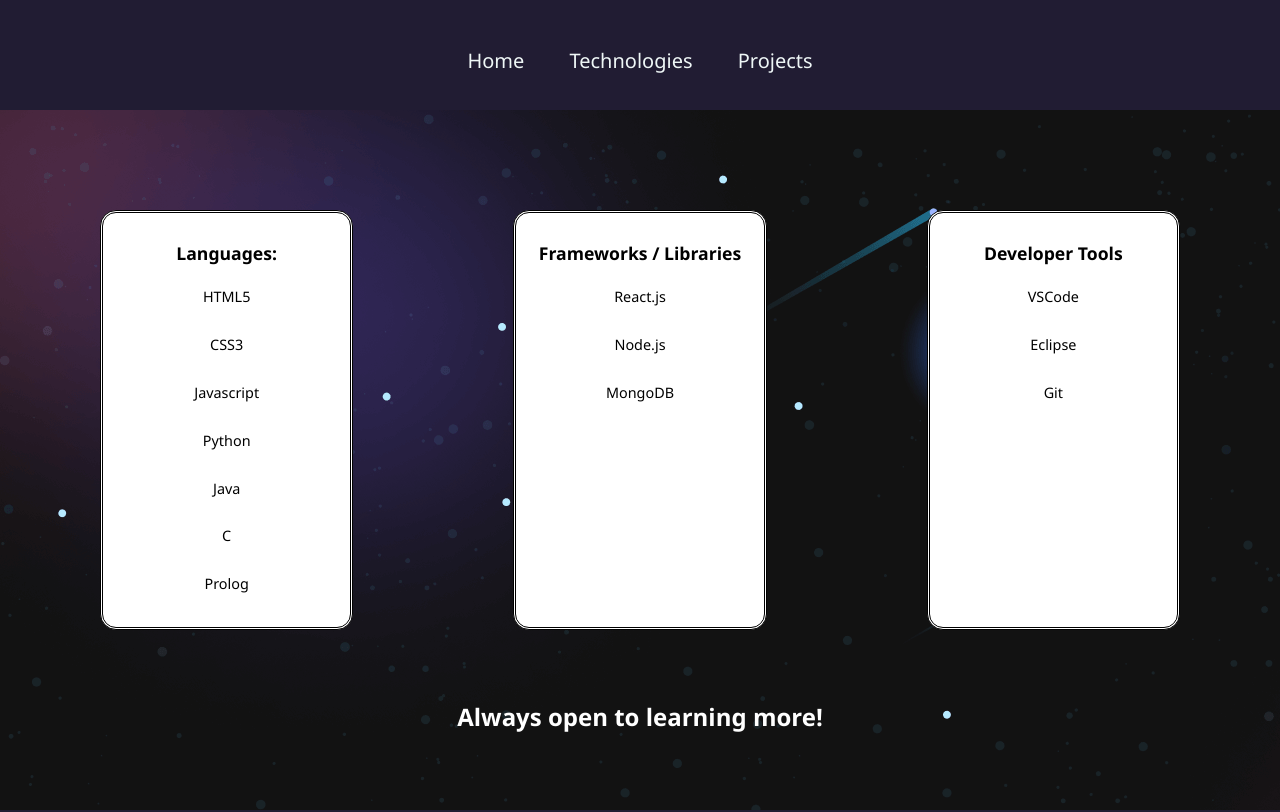
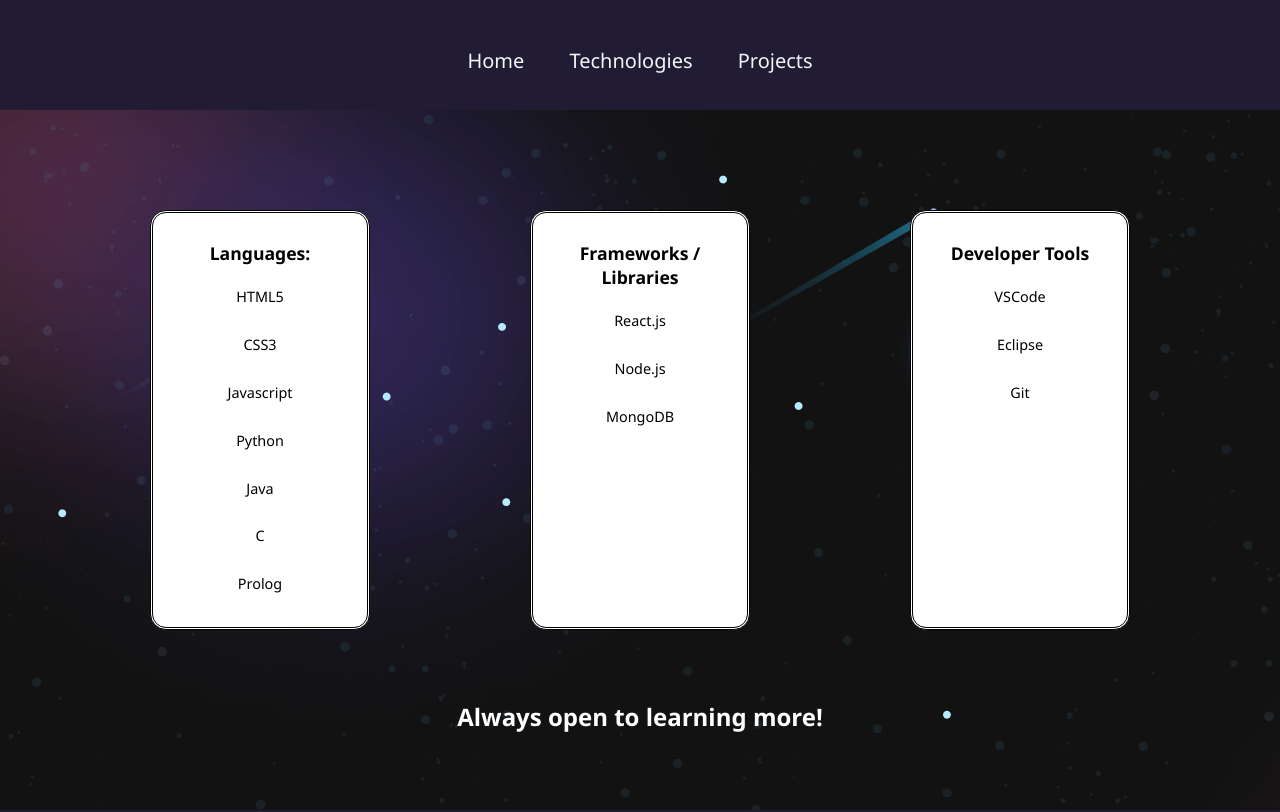
Before and after one commit to elyknehc/personal-website, a React (Create React App) app: page /technologies in a window 1280 px wide. Shown: the top 812 px of the page. Built offline with nearby package versions, Linux system fonts and the light colour scheme.

Commit message:
updated resume

```diff
--- a/src/pages/Home.js
+++ b/src/pages/Home.js
@@ -1,7 +1,7 @@
 import React from "react";
 import { Typewriter } from "react-simple-typewriter";
 import profilePicture from "../files/Profilepic.jpg";
-import Kyle_Chen_Resume from "../files/resume.pdf";
+import Kyle_Chen_Resume from "../files/Kyle_Chen_Resume.pdf";
 import "../styles/Home.css";
 
 function Home() {
--- a/src/styles/Technologies.css
+++ b/src/styles/Technologies.css
@@ -12,8 +12,8 @@
 	display: grid;
 	grid-template-columns: repeat(3, 1fr);
 	padding-top: 100px;
-	padding-left: 100px;
-	padding-right: 100px;
+	padding-left: 150px;
+	padding-right: 150px;
 	padding-bottom: 50px;
 	gap: 10rem;
 }
```
Also changed, not shown: 2 other files (tests, documents, lock files or other folders).
